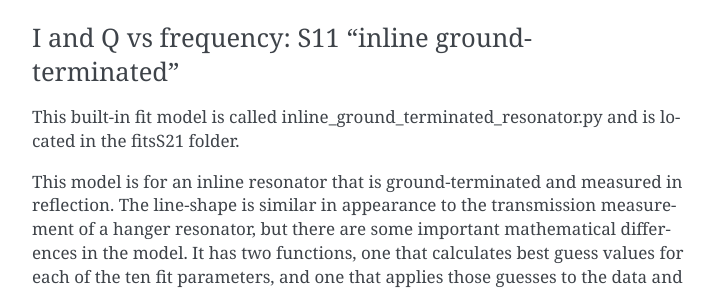
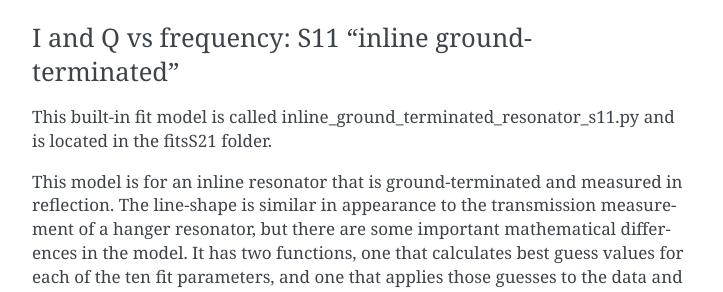
Before and after one commit to FaustinCarter/scraps, a Sphinx documentation site: the page built from docs/api.rst, in a window 1280 px wide and 900 px high, scrolled down 5625 px. Shown: the part 155-447 px from the top of the window, without its empty margins (388-1111 px from the left). Built offline with Sphinx 7.4.7, drawn with Linux system fonts in a browser that asks for light colours.

```diff
--- a/docs/api.rst
+++ b/docs/api.rst
@@ -151,11 +151,11 @@ the residual.
 *Note:* This module used to be called cmplxIQ.py. The hanger functions are the same, just renamed.
 
 hanger_params()
-----------------
+---------------
 .. autofunction :: scraps.hanger_params
 
 hanger_fit()
--------------
+------------
 .. autofunction :: scraps.hanger_fit
 
 I and Q vs frequency: S21 "inline"
@@ -171,16 +171,16 @@ fit parameters, and one that applies those guesses to the data and calculates
 the residual.
 
 inline_params()
-----------------
+---------------
 .. autofunction :: scraps.inline_params
 
 inline_fit()
--------------
+------------
 .. autofunction :: scraps.inline_fit
 
 I and Q vs frequency: S11 "inline ground-terminated"
-^^^^^^^^^^^^^^^^^^^^^^^^^^^^^^^^^^
-This built-in fit model is called inline_ground_terminated_resonator.py and is
+^^^^^^^^^^^^^^^^^^^^^^^^^^^^^^^^^^^^^^^^^^^^^^^^^^^^
+This built-in fit model is called inline_ground_terminated_resonator_s11.py and is
 located in the fitsS21 folder.
 
 This model is for an inline resonator that is ground-terminated and measured in
@@ -191,11 +191,11 @@ values for each of the ten fit parameters, and one that applies those guesses to
 the data and calculates the residual.
 
 inline_ground_terminated_params()
-----------------
+---------------------------------
 .. autofunction :: scraps.inline_ground_terminated_params
 
 inline_ground_terminated_fit()
--------------
+------------------------------
 .. autofunction :: scraps.inline_ground_terminated_fit
 
 Two-level system (TLS) and Mattis-Bardeen effect (BMD)
--- a/scraps/__init__.py
+++ b/scraps/__init__.py
@@ -5,6 +5,8 @@ from scraps.fitsS21 import (
     hanger_params,
     inline_fit,
     inline_params,
+    inline_ground_terminated_fit,
+    inline_ground_terminated_params,
 )
 from scraps.fitsSweep import f0_tlsAndMBT, qi_tlsAndMBT
 from scraps.plot_tools import (
```
